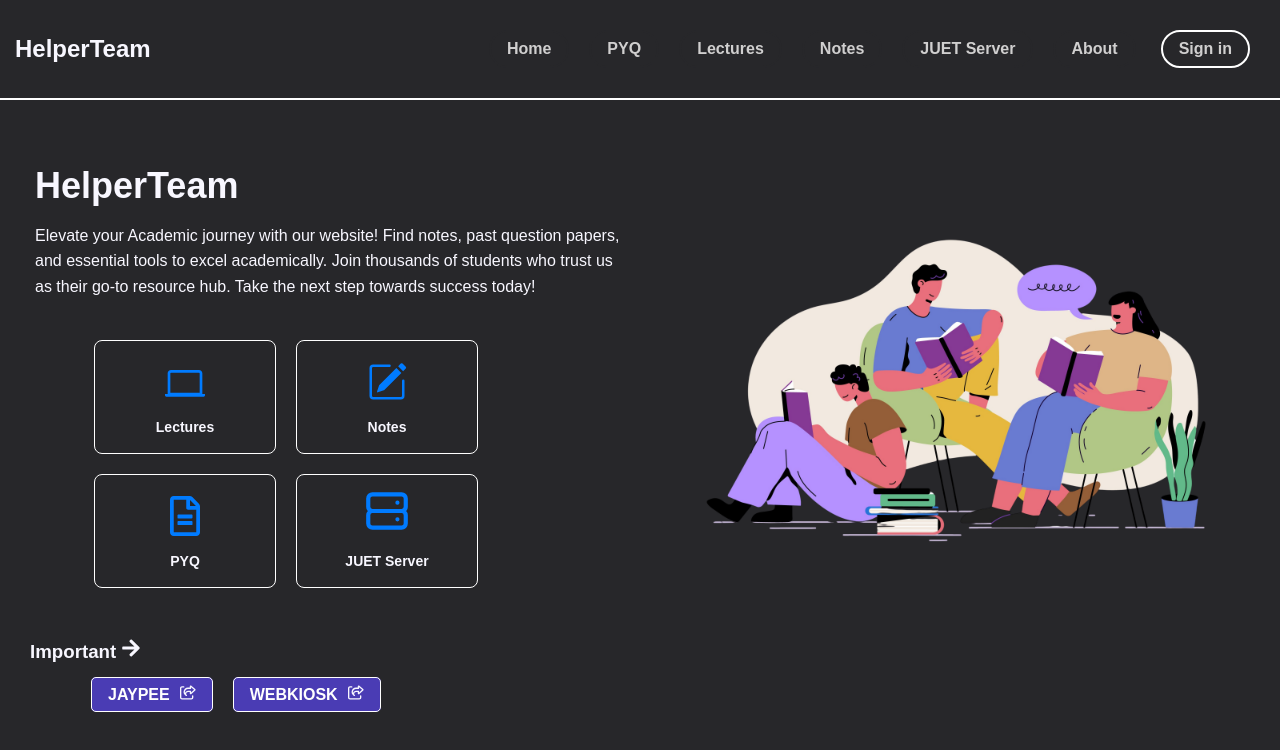
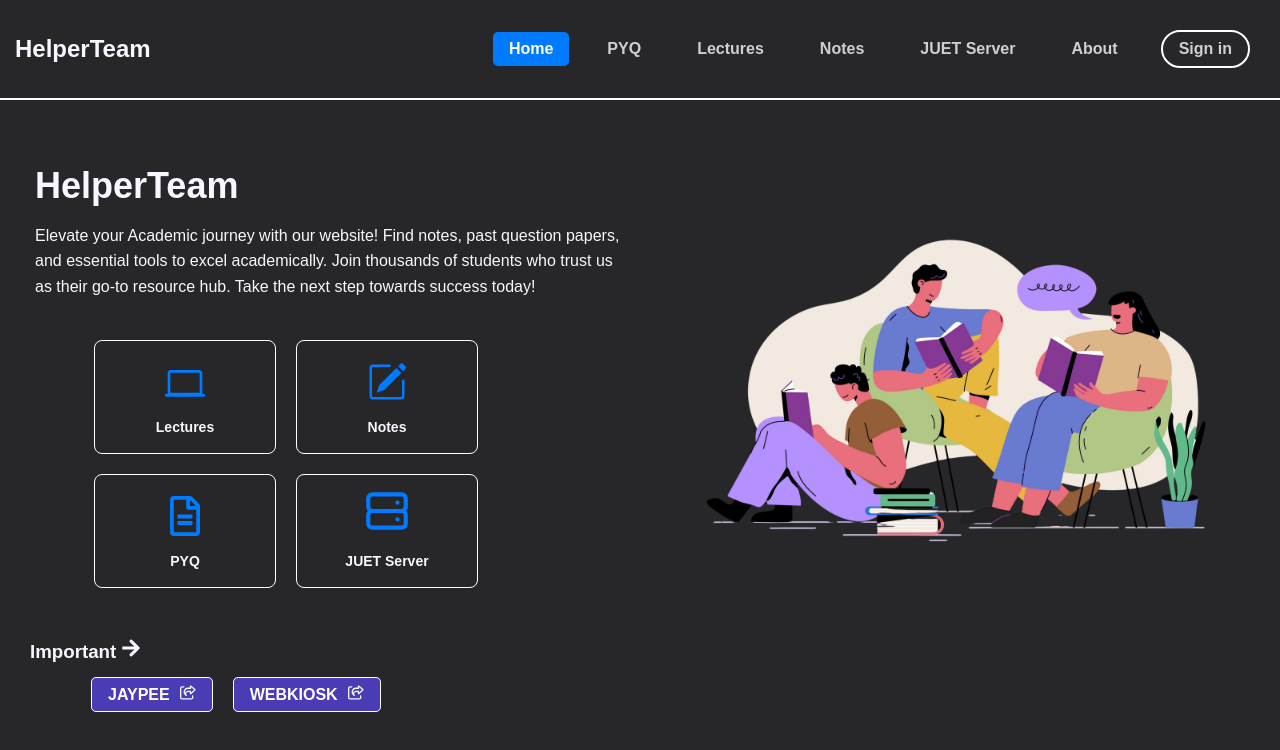
Before and after one commit to Indranil102/Helper_Team, a React (Create React App) app: page / in a window 1280 px wide. Shown: the top 750 px of the page. Built offline with nearby package versions, Linux system fonts and the light colour scheme; the HTML template or start-up script is replaced by a standard one; a web font is replaced by a local one.

Commit message:
textdecoration

```diff
--- a/src/Component/Navbar/Navbar.css
+++ b/src/Component/Navbar/Navbar.css
@@ -84,6 +84,14 @@ body {
     border-color: purple;
     transform: scale(1.1) translateY(-2px);
 }
+.helper button.active {
+    background-color: #007bff; /* Highlight color */
+    color: white;
+    font-weight: bold;
+    border: none;
+    border-radius: 5px;
+    transition: background-color 0.3s ease;
+}
 
 @media (max-width: 795px) {
     .Navbar {
--- a/src/Component/Navbar/Navbar.jsx
+++ b/src/Component/Navbar/Navbar.jsx
@@ -1,10 +1,14 @@
 import React, { useState } from 'react';
-import { Link } from 'react-router-dom';
+import { Link, useLocation } from 'react-router-dom';
 import './Navbar.css';
 
 const Navbar = () => {
     const [menuActive, setMenuActive] = useState(false);
-
+    const location = useLocation();
+    const [active, setActive] = useState(location.pathname);
+    const handleButtonClick = (path) => {
+        setActive(path); // Update the active state
+    };
     const toggleMenu = () => {
         setMenuActive(!menuActive);
     };
@@ -18,13 +22,14 @@ const Navbar = () => {
                 ☰
             </button>
             <ul className={`helper ${menuActive ? 'active' : ''}`}>
-                <Link to="/"><li><button>Home</button></li></Link>
-                <Link to="/Pyq"><li><button>PYQ</button></li></Link>
+                <Link to="/"><li><button className={active === '/' ? 'active' : ''} onClick={() => handleButtonClick('/')}>Home</button></li></Link>
+                <Link to="/Pyq"><li><button className={active === '/Pyq' ? 'active' : ''} onClick={() => handleButtonClick('/Pyq')}>PYQ</button></li></Link>
                 {/* <Link to="/Lectures">*/}<li><button onClick={notavailable}>Lectures</button></li>{/*</Link> */}
                 {/* <Link to="/Notes">*/}<li><button onClick={notavailable}>Notes</button></li>{/*</Link> */}
-                <Link to="/Juetserver"><li><button>JUET Server</button></li></Link>
-                <Link to="/About"><li><button>About</button></li></Link>
-                <Link to="/signup"><li><button className="signin">Sign in</button></li></Link>
+                <Link to="/Juetserver"><li><button className={active === '/Juetserver' ? 'active' : ''} onClick={() => handleButtonClick('/Juetserver')}>JUET Server</button></li></Link>
+                <Link to="/About"><li><button className={active === '/About' ? 'active' : ''} onClick={() => handleButtonClick('/About')}>About</button></li></Link>
+                <Link to="/signup"><li><button className={`signin ${active === '/signup' ? 'active' : ''}`}
+                            onClick={() => handleButtonClick('/signup')}>Sign in</button></li></Link>
             </ul>
         </div>
     );
--- a/src/Pages/home/HomePage.css
+++ b/src/Pages/home/HomePage.css
@@ -139,7 +139,7 @@ h4 button:hover,
     transition: transform 0.5s ease, color 0.3s ease;
 }
 
-.click:hover {
+.click:active{
     transform: translateX(-5px) translateY(-5px);
     background-color:#8B008B;
 }
```
